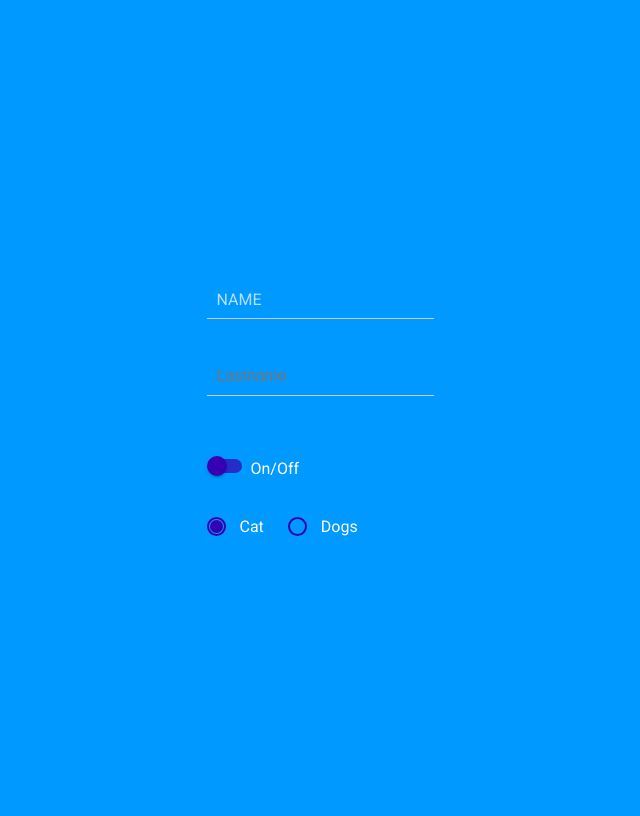
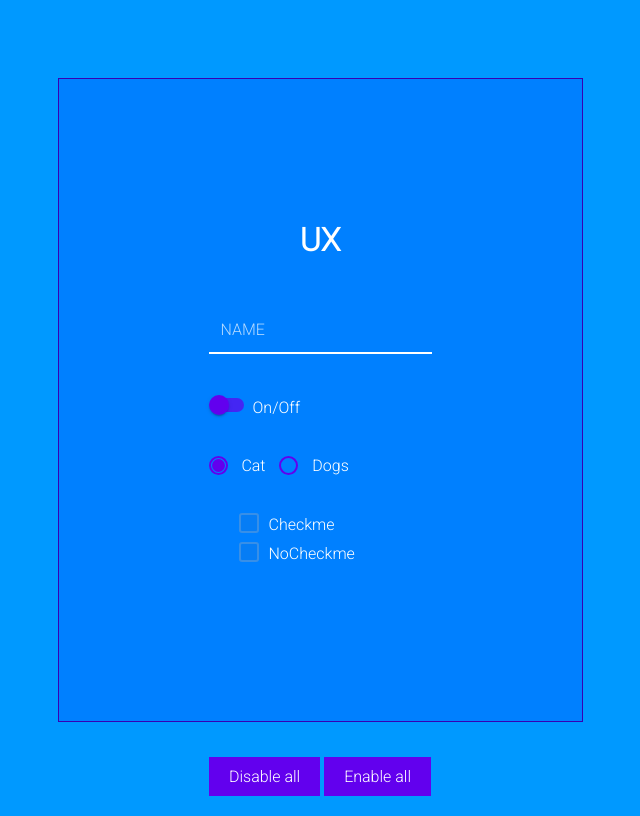
Before and after one commit to Anlander/mandatory-uxdesign1, a plain HTML site: page index.html in a window 1280 px wide. Shown: the whole page, without its empty margins (320-960 px from the left). Drawn offline with Linux system fonts and the light colour scheme.

Commit message:
soon done

```diff
--- a/index.html
+++ b/index.html
@@ -4,25 +4,35 @@
     <meta charset="utf-8">
     <script src="mds.js" defer></script>
     <link rel="stylesheet" href="mds.css">
-    <link href="https://fonts.googleapis.com/css?family=Roboto" rel="stylesheet">
+    <link href="https://fonts.googleapis.com/css?family=Roboto:300" rel="stylesheet">
+    <link href="https://fonts.googleapis.com/icon?family=Material+Icons" rel="stylesheet">
     <title></title>
   </head>
   <body>
+    <!-- TEXTFIELD -->
 
+    <div class="mds-container__main">
+      <header>
+        <h1>UX</h1>
+      </header>
       <div class="mds-text-field">
+        <label for="NAME" class="mds-text-field__label">NAME</label>
+          <input type="text" name="NAME" class="mds-text-field__input">
+            <span class="mds-text-field__underline"></span> <br>
+      </div>
 
-      <label for="Title" class="mds-text-field__label">NAME</label>
-        <input type="text" name="Title" class="mds-text-field__input">
-          <span class="mds-text-field__underline"></span> <br><br>
 
-        <input type="text" name="lastname" class="mds-text-field__input" placeholder="Lastname">
-          <span class="mds-text-field__underline"></span><br><br>
 
-      <input type="checkbox" id="id-name--1" name="set-name" class="switch-input">
-        <label for="id-name--1" class="switch-label">On/Off</label> <br><br>
+      <!-- SWITCH  -->
+
+      <input type="checkbox" id="switch" name="set-name" class="mds-switch__input">
+        <label for="switch" class="mds-switch__label">On/Off</label> <br><br>
+
+
+        <!-- RADIOBUTTON -->
 
       <label class="mds-radio-btn" for="mds-radio__css1">
-        <input type="radio" name="css" id="mds-radio__css1" value="position" checked />
+        <input type="radio" name="css" id="mds-radio__css1" value="position" checked/>
          <span class="mds-radio__outer">
           <span class="mds-radio__inner"></span>
             </span>
@@ -38,7 +48,32 @@
               Dogs
             </label>
 
+      <!-- CHECKBOX -->
+
+
+        <label class="mds-checkbox__label">
+          <input type="checkbox">
+          <span></span>
+          Checkme
+          </label>
+
+        <label class="mds-checkbox__label">
+          <input type="checkbox">
+            <span></span>
+           NoCheckme
+        </label><br><br>
+
+
+      <!-- Disable -->
+
       </div>
+        <div class="button">
+          <button onclick="disable()" class="mds-disable__button">Disable all</button>
+            <button class="mds-enable__button">Enable all</button>
+        </div>
+
+
+
 
   </body>
 </html>
--- a/mds.css
+++ b/mds.css
@@ -3,21 +3,31 @@ body{
   display: flex;
   height: 100vh;
   background-color: #0099FF;
-  font-family: Roboto;
+  font-family: 'Roboto', sans-serif;
   color:white;
+  margin: 0;
 }
+
+h1 {
+  text-align: center;
+  position: relative;
+  top: -30px;
+}
+
+
+/* main */
+
+.mds-container__main{
+  padding: 150px;
+  background-color: #0080FF;
+  margin:auto;
+  display: block;
+  border: 1px solid  #3700b3;
+}
+
 
 /*textfield*/
 
-.mds-text-field__input{
-padding: 10px;
-outline:0;
-font-size: 16px;
-border:0;
-border-bottom: 1px solid #ccc;
-background-color: #0099FF;
-color:white;
-}
 
 .mds-text-field {
   position: relative;
@@ -25,60 +35,73 @@ color:white;
   display: block;
 
 
+}
 
+.mds-text-field__input{
+padding: 12px;
+padding-left: 4px;
+outline:0;
+font-size: 16px;
+border:0;
 
+background-color: #0080FF;
+color:white;
 }
+
 
 .mds-text-field__label {
   position: absolute;
   transition: all .2s ease-in-out;
   top: 10px;
-  left: 10px;
+  left: 12px;
   pointer-events: none;
   color: white;
   opacity: 0.7;
+  font-size: 16px;
 
 }
 
 .mds-text-field__label.active{
-  top: -15px;
-  left: 3px;
-  transform: translate(0, 16px) scale(1);
-  transform: translate(0, -2px) scale(.65);
+  top: -10px;
+  left: -2px;
+  transform: translate(0, 16px) scale(1.2);
+  transform: translate(0, -2px) scale(.70);
   color:#3700b3;
   opacity: 1;
 }
 
+/* underline */
+
 .mds-text-field__underline {
-  width: 0;
-  height: 0px;
-  background: #3700b3;
+  width: 100%;
+  height: 2px;
+  background: white;
   display: block;
-  transition: all 150ms ease-out;
-
+  margin: auto;
 }
 
 .mds-text-field__underline.active {
   width:100%;
+  background-color: #6200EE;
+  transition: all 200ms ease-in;
+
 
 }
 
 
 /* SWITCH */
-.switch-input {
+.mds-switch__input {
   display: none;
 }
-.switch-label {
+.mds-switch__label {
   position: relative;
   display: inline-block;
-  min-width: 112px;
-  cursor: pointer;
   font-weight: 500;
   text-align: left;
   margin: auto;
   padding: 25px 0 20px 44px;
 }
-.switch-label:before, .switch-label:after {
+.mds-switch__label:before, .mds-switch__label:after {
   content: "";
   position: absolute;
   margin: 0;
@@ -91,43 +114,42 @@ color:white;
   transition: all 0.3s ease
 
 }
-.switch-label:before {
+.mds-switch__label:before {
   left: 1px;
   width: 34px;
   height: 14px;
-  background-color: #3700b3;
+  background-color: #6200EE;
   border-radius: 8px;
   opacity: 0.7;
 
 }
-.switch-label:after {
+.mds-switch__label:after {
   left: 0;
   width: 20px;
   height: 20px;
-  background-color: #3700b3;
+  background-color: #6200EE;
   border-radius: 50%;
   box-shadow: 0 3px 1px -2px rgba(0, 0, 0, 0.14), 0 2px 2px 0 rgba(0, 0, 0, 0.098), 0 1px 5px 0 rgba(0, 0, 0, 0.084);
 }
-.switch-label .toggle--on {
+.smds-switch__label .toggle--on {
   display: none;
 }
-.switch-label .toggle--off {
+.mds-switch__label .toggle--off {
   display: inline-block;
+
 }
-.switch-input:checked + .switch-label:before {
+.mds-switch__input:checked + .mds-switch__label:before {
   background-color: white;
   opacity: 0.4;
 }
-.switch-input:checked + .switch-label:after {
+.mds-switch__input:checked + .mds-switch__label:after {
   background-color: white;
-  -ms-transform: translate(80%, -50%);
-  -webkit-transform: translate(80%, -50%);
   transform: translate(80%, -50%);
 }
-.switch-input:checked + .switch-label .toggle--on {
+.mds-switch__input:checked + .mds-switch__label .toggle--on {
   display: inline-block;
 }
-.switch-input:checked + .switch-label .toggle--off {
+.mds-switch__input:checked + .mds-switch__label .toggle--off {
   display: none;
 }
 
@@ -141,14 +163,15 @@ color:white;
 .mds-radio-btn {
 margin: auto;
 position: relative;
-padding: 0px 20px 0px 0px;
+padding: 30px 10px 0px 0px;
+
 
 }
 .mds-radio__outer {
   width: 15px;
   height: 15px;
   display: inline-block;
-  border: 2px solid #3700b3;
+  border: 2px solid #6200EE;
   border-radius: 50%;
   vertical-align: text-bottom;
   margin-right: 10px;
@@ -160,7 +183,7 @@ padding: 0px 20px 0px 0px;
   -moz-transform: scale(0);
   transition: all 200ms ease-in-out;
   opacity: 0;
-  background: #3700b3;
+  background: #6200EE;
   width: 9px;
   height: 9px;
   border-radius: 50%;
@@ -170,7 +193,7 @@ padding: 0px 20px 0px 0px;
   right: 0;
   bottom: 0;
   margin: auto;
-  border: 2px solid #3700b3;
+  border: 2px solid #6200EE;
 
 }
 
@@ -180,3 +203,89 @@ input:checked + .mds-radio__outer .mds-radio__inner {
   transform: scale(1);
   opacity: 1;
 }
+
+
+/* checkbox */
+
+.mds-checkbox__label {
+ position: relative;
+ display:block;
+ top: 40px;
+ left: 30px;
+ margin: auto;
+ padding-left: 30px;
+ padding-bottom: 10px;
+ font-size: 16px;
+
+
+}
+
+.mds-checkbox__label input{
+  opacity: 0;
+  position: absolute;
+}
+
+.mds-checkbox__label span{
+  position: absolute;
+  left: 0;
+  top: -2px;
+  height: 16px;
+  width: 16px;
+  background-color: #0a7cf1ad;
+  text-align: center;
+  transition: 200ms all;
+  border: 2px solid #c1c1c145;
+  box-shadow: 1px;
+  border-radius: 3px;
+}
+
+.mds-checkbox__label span:before{
+  Content: "done";
+  font-family: "Material Icons";
+  display:none;
+  font-size: 16px;
+
+}
+
+.mds-checkbox__label:hover > span {
+  opacity: 0.8;
+}
+
+.mds-checkbox__label input:checked + span {
+  background-color: #6200EE;
+}
+
+.mds-checkbox__label input:checked + span {
+  background-color: #6200EE;
+}
+
+.mds-checkbox__label input:checked + span:before {
+  display:block;
+}
+
+button {
+  background-color: #6200EE;
+  border: none;
+  color: white;
+  padding: 10px 20px;
+  text-align: center;
+  text-decoration: none;
+  font-size: 16px;
+  margin: 4px 2px;
+  top: 300px;
+  top: 50%;
+  font-family: Roboto;
+
+
+
+}
+
+.button {
+  display: flex;
+  justify-content:center;
+  margin: auto;
+  bottom: 0;
+  position: absolute;
+  right:0;
+  left: 0;
+}
--- a/mds.js
+++ b/mds.js
@@ -1,19 +1,35 @@
 let textfield = document.querySelector('.mds-text-field__input');
 let label = document.querySelector('.mds-text-field__label');
 let underline = document.querySelector('.mds-text-field__underline');
-let placeholder = document.querySelector('placeholder');
+
 
 textfield.addEventListener('focus', () =>{
-  label.classList.add('active');
-  underline.classList.add('active');
-  placeholder.classList.add('active');
+    label.classList.add('active');
+    underline.classList.add('active')
+
+
 })
 
 textfield.addEventListener('blur', () =>{
   if(textfield.value == ""){
     label.classList.remove('active');
     underline.classList.remove('active');
-    placeholder.classList.remove('active');
     console.log(underline)
+    console.log(label);
+
   }
 })
+
+let buttons = document.querySelectorAll('button');
+
+
+function disable(){
+  for(let all of buttons){
+    let disall = document.querySelector('input, checkbox');
+    all.addEventListener('click',()=>{
+      disall.setAttribute("disabled" = true)
+      console.log(disall);
+    })
+  }
+
+}
```
Also changed, not shown: 1 other file. Lines whose indentation alone changed are shown as unchanged.
